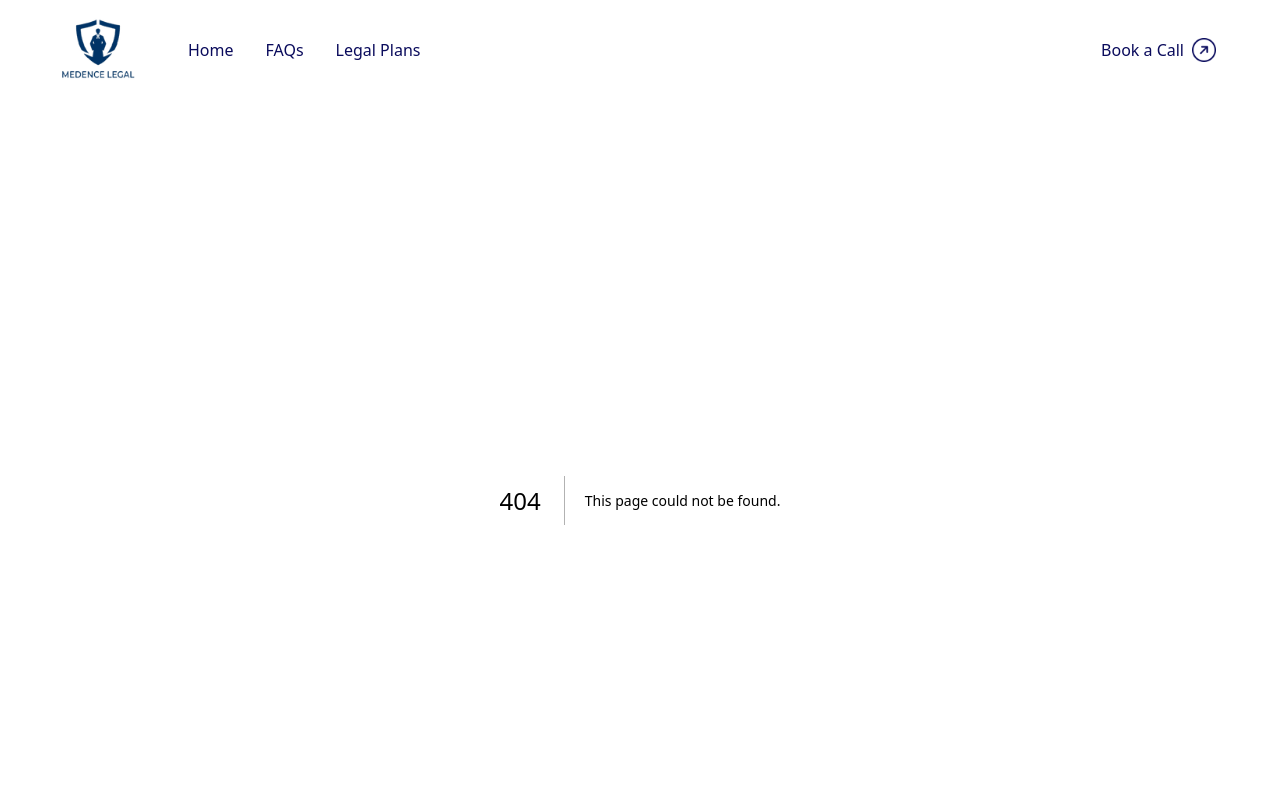
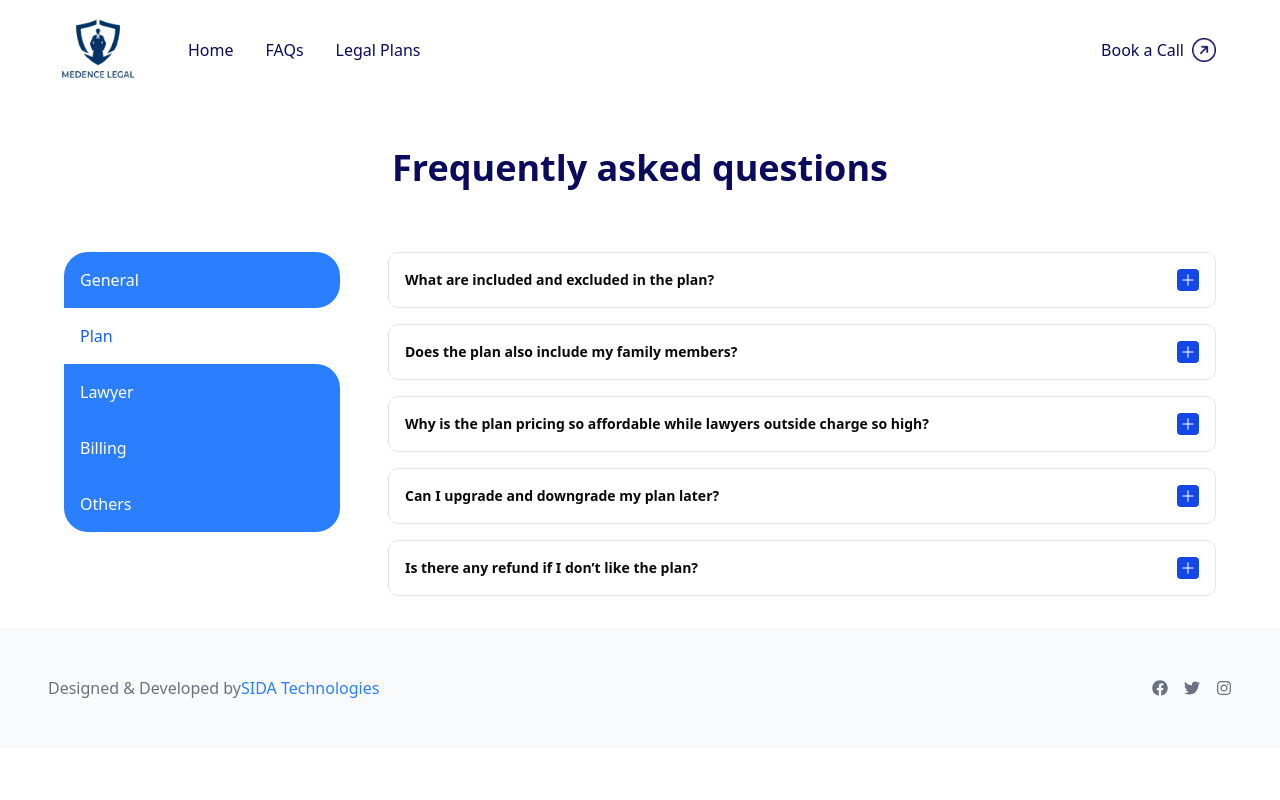
Before and after one commit to Mohith1490/sida, a Next.js app: page /faqs in a window 1280 px wide. Before the commit this address had no page. Shown: the top 800 px of the page. Built offline with nearby package versions, Linux system fonts and the light colour scheme.

Commit message:
added  faq section

```diff
--- /dev/null
+++ b/src/app/faqs/page.tsx
@@ -0,0 +1,104 @@
+export default function page() {
+    return (
+        <>
+            <div className="px-8 md:px-16">
+                <h1 className="text-2xl md:text-4xl font-bold text-center text-[#0A0B5C] mt-4 p-2 md:p-8">Frequently asked questions</h1>
+                <div className="flex flex-col md:flex-row justify-center gap-12 py-8">
+                    <div className="md:w-1/4 bg-gradient-to-b rounded-3xl">
+                        <ul className="">
+                            <li
+                                className="flex items-center text-white bg-blue-500 hover:bg-blue-600 rounded-br-3xl rounded-t-3xl p-4 cursor-pointer">
+                                General
+                            </li>
+                            <li className="flex items-center text-blue-600 bg-white p-4 cursor-pointer">
+                                Plan
+                            </li>
+                            <li
+                                className="flex items-center text-white bg-blue-500 hover:bg-blue-600 rounded-tr-3xl p-4 cursor-pointer">
+                                Lawyer
+                            </li>
+                            <li className="flex items-center text-white bg-blue-500 hover:bg-blue-600 p-4 cursor-pointer">
+                                Billing
+                            </li>
+                            <li className="flex items-center text-white bg-blue-500 hover:bg-blue-600 rounded-b-3xl p-4 cursor-pointer">
+                                Others
+                            </li>
+                        </ul>
+                    </div>
+                    <div className="md:w-3/4 space-y-4 rounded-md">
+                        <div className="border rounded-lg overflow-hidden">
+                            <button className="w-full text-left p-4 flex justify-between items-center text-sm md:text-md font-semibold">
+                                What are included and excluded in the plan?
+                                <span className="bg-blue-700 text-white rounded p-1 ml-1">
+                                    <svg stroke="currentColor" fill="none" strokeWidth="0" viewBox="0 0 15 15"
+                                        className="transition-transform rotate-45" height="1em" width="1em"
+                                        xmlns="http://www.w3.org/2000/svg">
+                                        <path fillRule="evenodd" clipRule="evenodd"
+                                            d="M11.7816 4.03157C12.0062 3.80702 12.0062 3.44295 11.7816 3.2184C11.5571 2.99385 11.193 2.99385 10.9685 3.2184L7.50005 6.68682L4.03164 3.2184C3.80708 2.99385 3.44301 2.99385 3.21846 3.2184C2.99391 3.44295 2.99391 3.80702 3.21846 4.03157L6.68688 7.49999L3.21846 10.9684C2.99391 11.193 2.99391 11.557 3.21846 11.7816C3.44301 12.0061 3.80708 12.0061 4.03164 11.7816L7.50005 8.31316L10.9685 11.7816C11.193 12.0061 11.5571 12.0061 11.7816 11.7816C12.0062 11.557 12.0062 11.193 11.7816 10.9684L8.31322 7.49999L11.7816 4.03157Z"
+                                            fill="currentColor"></path>
+                                    </svg>
+                                </span>
+                            </button>
+                        </div>
+                        <div className="border rounded-lg overflow-hidden">
+                            <button className="w-full text-left p-4 flex justify-between items-center text-sm md:text-md font-semibold">
+                                Does the plan also include my family members?
+                                <span className="bg-blue-700 text-white rounded p-1 ml-1">
+                                    <svg stroke="currentColor" fill="none" strokeWidth="0" viewBox="0 0 15 15"
+                                        className="transition-transform rotate-45" height="1em" width="1em"
+                                        xmlns="http://www.w3.org/2000/svg">
+                                        <path fillRule="evenodd" clipRule="evenodd"
+                                            d="M11.7816 4.03157C12.0062 3.80702 12.0062 3.44295 11.7816 3.2184C11.5571 2.99385 11.193 2.99385 10.9685 3.2184L7.50005 6.68682L4.03164 3.2184C3.80708 2.99385 3.44301 2.99385 3.21846 3.2184C2.99391 3.44295 2.99391 3.80702 3.21846 4.03157L6.68688 7.49999L3.21846 10.9684C2.99391 11.193 2.99391 11.557 3.21846 11.7816C3.44301 12.0061 3.80708 12.0061 4.03164 11.7816L7.50005 8.31316L10.9685 11.7816C11.193 12.0061 11.5571 12.0061 11.7816 11.7816C12.0062 11.557 12.0062 11.193 11.7816 10.9684L8.31322 7.49999L11.7816 4.03157Z"
+                                            fill="currentColor"></path>
+                                    </svg>
+                                </span>
+                            </button>
+                        </div>
+                        <div className="border rounded-lg overflow-hidden">
+                            <button className="w-full text-left p-4 flex justify-between items-center text-sm md:text-md font-semibold">
+                                Why is the plan pricing so affordable while lawyers outside charge so high?
+                                <span className="bg-blue-700 text-white rounded p-1 ml-1">
+                                    <svg stroke="currentColor" fill="none" strokeWidth="0" viewBox="0 0 15 15"
+                                        className="transition-transform rotate-45" height="1em" width="1em"
+                                        xmlns="http://www.w3.org/2000/svg">
+                                        <path fillRule="evenodd" clipRule="evenodd"
+                                            d="M11.7816 4.03157C12.0062 3.80702 12.0062 3.44295 11.7816 3.2184C11.5571 2.99385 11.193 2.99385 10.9685 3.2184L7.50005 6.68682L4.03164 3.2184C3.80708 2.99385 3.44301 2.99385 3.21846 3.2184C2.99391 3.44295 2.99391 3.80702 3.21846 4.03157L6.68688 7.49999L3.21846 10.9684C2.99391 11.193 2.99391 11.557 3.21846 11.7816C3.44301 12.0061 3.80708 12.0061 4.03164 11.7816L7.50005 8.31316L10.9685 11.7816C11.193 12.0061 11.5571 12.0061 11.7816 11.7816C12.0062 11.557 12.0062 11.193 11.7816 10.9684L8.31322 7.49999L11.7816 4.03157Z"
+                                            fill="currentColor"></path>
+                                    </svg>
+                                </span>
+                            </button>
+                        </div>
+                        <div className="border rounded-lg overflow-hidden">
+                            <button className="w-full text-left p-4 flex justify-between items-center text-sm md:text-md font-semibold">
+                                Can I upgrade and downgrade my plan later?
+                                <span className="bg-blue-700 text-white rounded p-1 ml-1">
+                                    <svg stroke="currentColor" fill="none" strokeWidth="0" viewBox="0 0 15 15"
+                                        className="transition-transform rotate-45" height="1em" width="1em"
+                                        xmlns="http://www.w3.org/2000/svg">
+                                        <path fillRule="evenodd" clipRule="evenodd"
+                                            d="M11.7816 4.03157C12.0062 3.80702 12.0062 3.44295 11.7816 3.2184C11.5571 2.99385 11.193 2.99385 10.9685 3.2184L7.50005 6.68682L4.03164 3.2184C3.80708 2.99385 3.44301 2.99385 3.21846 3.2184C2.99391 3.44295 2.99391 3.80702 3.21846 4.03157L6.68688 7.49999L3.21846 10.9684C2.99391 11.193 2.99391 11.557 3.21846 11.7816C3.44301 12.0061 3.80708 12.0061 4.03164 11.7816L7.50005 8.31316L10.9685 11.7816C11.193 12.0061 11.5571 12.0061 11.7816 11.7816C12.0062 11.557 12.0062 11.193 11.7816 10.9684L8.31322 7.49999L11.7816 4.03157Z"
+                                            fill="currentColor"></path>
+                                    </svg>
+                                </span>
+                            </button>
+                        </div>
+                        <div className="border rounded-lg overflow-hidden">
+                            <button className="w-full text-left p-4 flex justify-between items-center text-sm md:text-md font-semibold">
+                                Is there any refund if I don’t like the plan?
+                                <span className="bg-blue-700 text-white rounded p-1 ml-1">
+                                    <svg stroke="currentColor" fill="none" strokeWidth="0" viewBox="0 0 15 15"
+                                        className="transition-transform rotate-45" height="1em" width="1em"
+                                        xmlns="http://www.w3.org/2000/svg">
+                                        <path fillRule="evenodd" clipRule="evenodd"
+                                            d="M11.7816 4.03157C12.0062 3.80702 12.0062 3.44295 11.7816 3.2184C11.5571 2.99385 11.193 2.99385 10.9685 3.2184L7.50005 6.68682L4.03164 3.2184C3.80708 2.99385 3.44301 2.99385 3.21846 3.2184C2.99391 3.44295 2.99391 3.80702 3.21846 4.03157L6.68688 7.49999L3.21846 10.9684C2.99391 11.193 2.99391 11.557 3.21846 11.7816C3.44301 12.0061 3.80708 12.0061 4.03164 11.7816L7.50005 8.31316L10.9685 11.7816C11.193 12.0061 11.5571 12.0061 11.7816 11.7816C12.0062 11.557 12.0062 11.193 11.7816 10.9684L8.31322 7.49999L11.7816 4.03157Z"
+                                            fill="currentColor"></path>
+                                    </svg>
+                                </span>
+                            </button>
+                        </div>
+                    </div>
+                </div>
+            </div>
+        </>
+    )
+}
```
